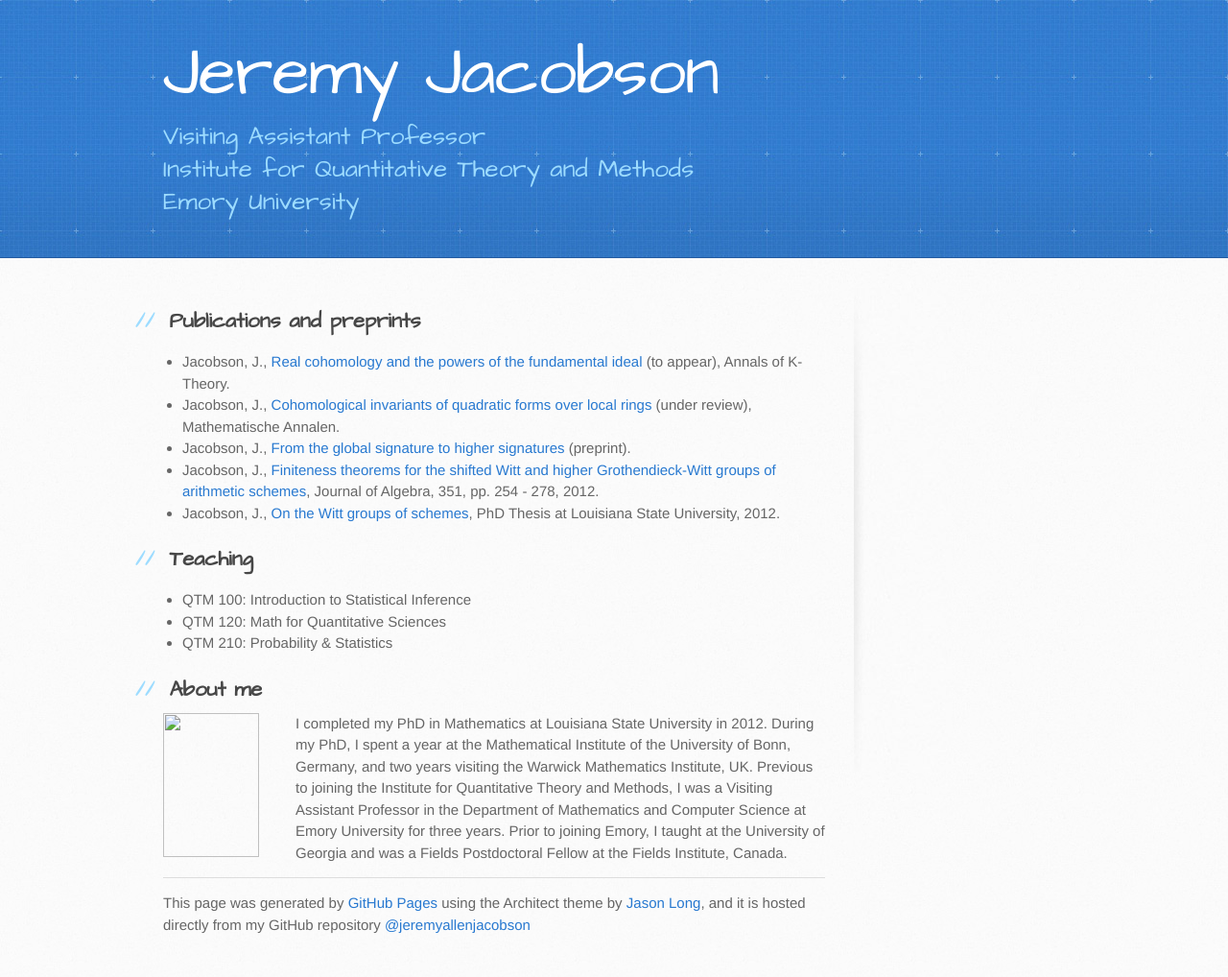
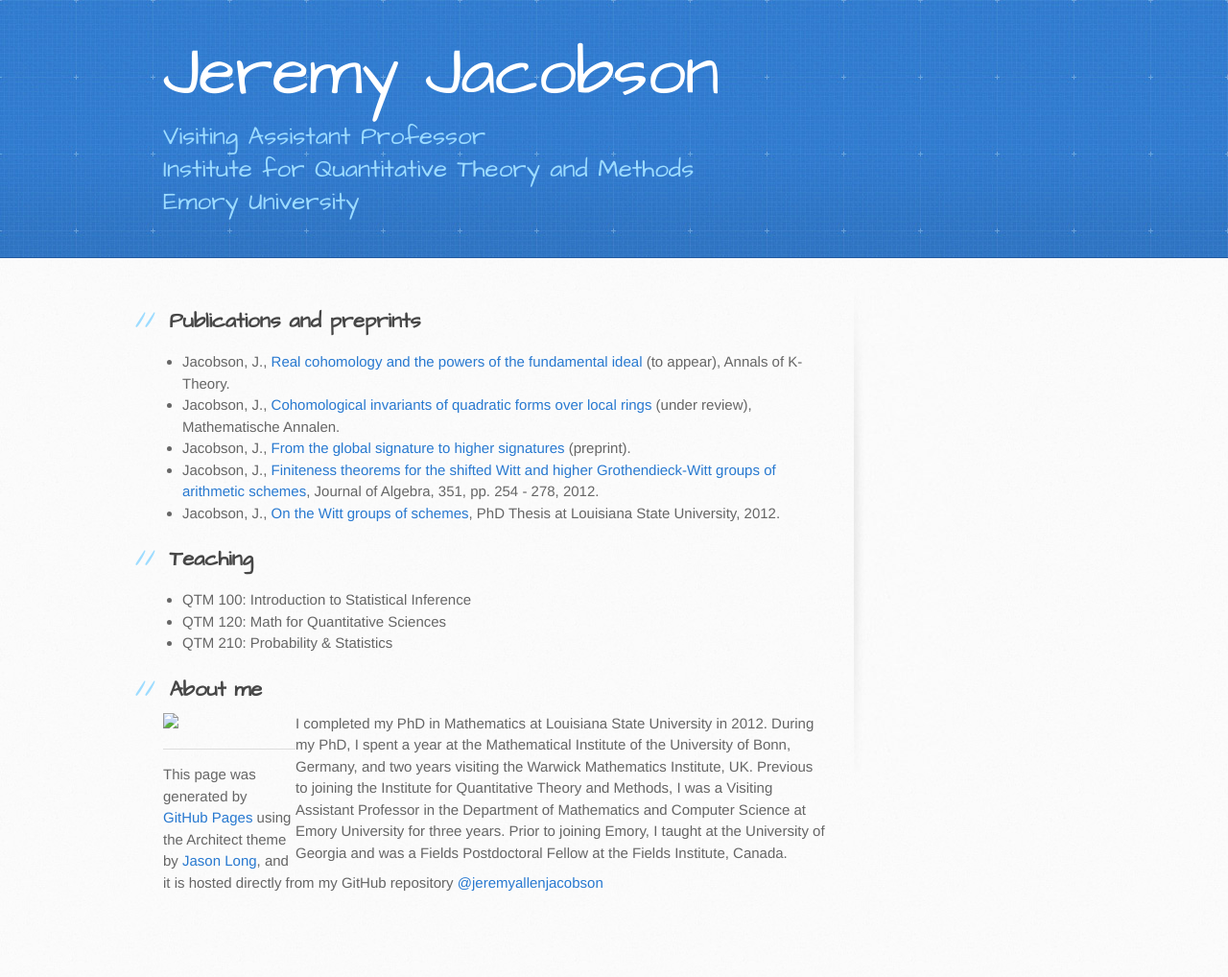
Before and after one commit to jeremyallenjacobson/jeremyallenjacobson.github.io, a Jekyll site: the page index.html, which Jekyll copies as it is, in a window 1280 px wide. Shown: the whole page at 96% size. Built offline with Jekyll 4.4.1, drawn with Linux system fonts in a browser that asks for light colours; after the commit the page ends 974 px from its top, so only the background shows below that.

Commit message:
Update index.html

```diff
--- a/index.html
+++ b/index.html
@@ -53,7 +53,7 @@
 
 <h2>
 <a id="about-me" class="anchor" href="#about-me" aria-hidden="true"><span aria-hidden="true" class="octicon octicon-link"></span></a>About me</h2>
-<div style="display:inline;text-align:left; "><img src="jeremyallenjacobson.github.io/images/jeremyjacobson.png" width="100" height="150" border="0"> <div style="float: right;
+<div style="display:inline;text-align:left; "><img src="jeremyallenjacobson.github.io/images/jeremyjacobson.png" > <div style="float: right;
   width: 80%"> I completed my PhD in Mathematics at Louisiana State University in 2012.
 During my PhD, I spent a year at the Mathematical Institute of the University of Bonn, Germany, and two years visiting the Warwick Mathematics Institute, UK. Previous to joining the Institute for Quantitative Theory and Methods, I was a Visiting Assistant Professor in the Department of Mathematics and Computer Science at Emory University for three years. Prior to joining Emory, I taught at the University of Georgia and was a Fields Postdoctoral Fellow at the Fields Institute, Canada.
 </div>
```
